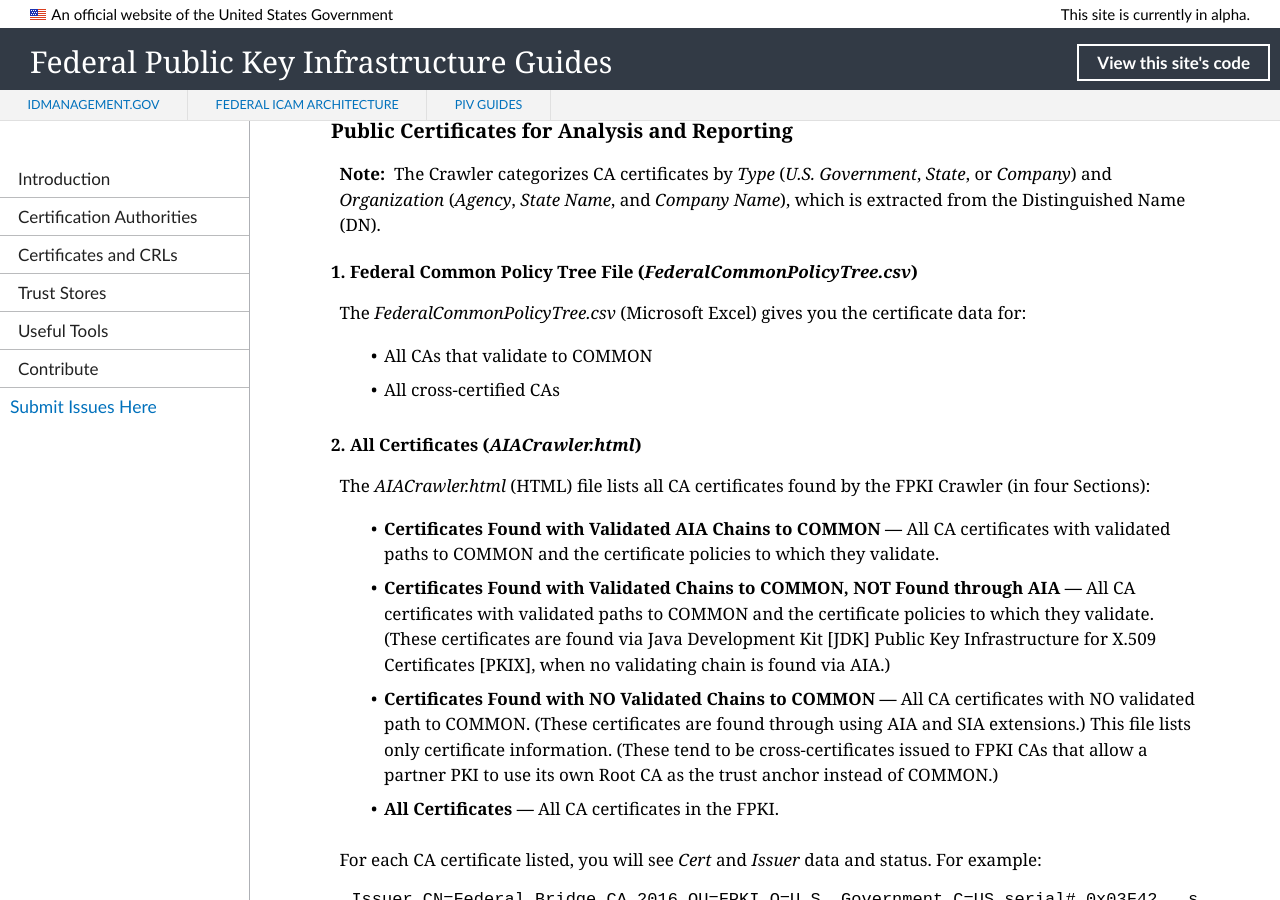
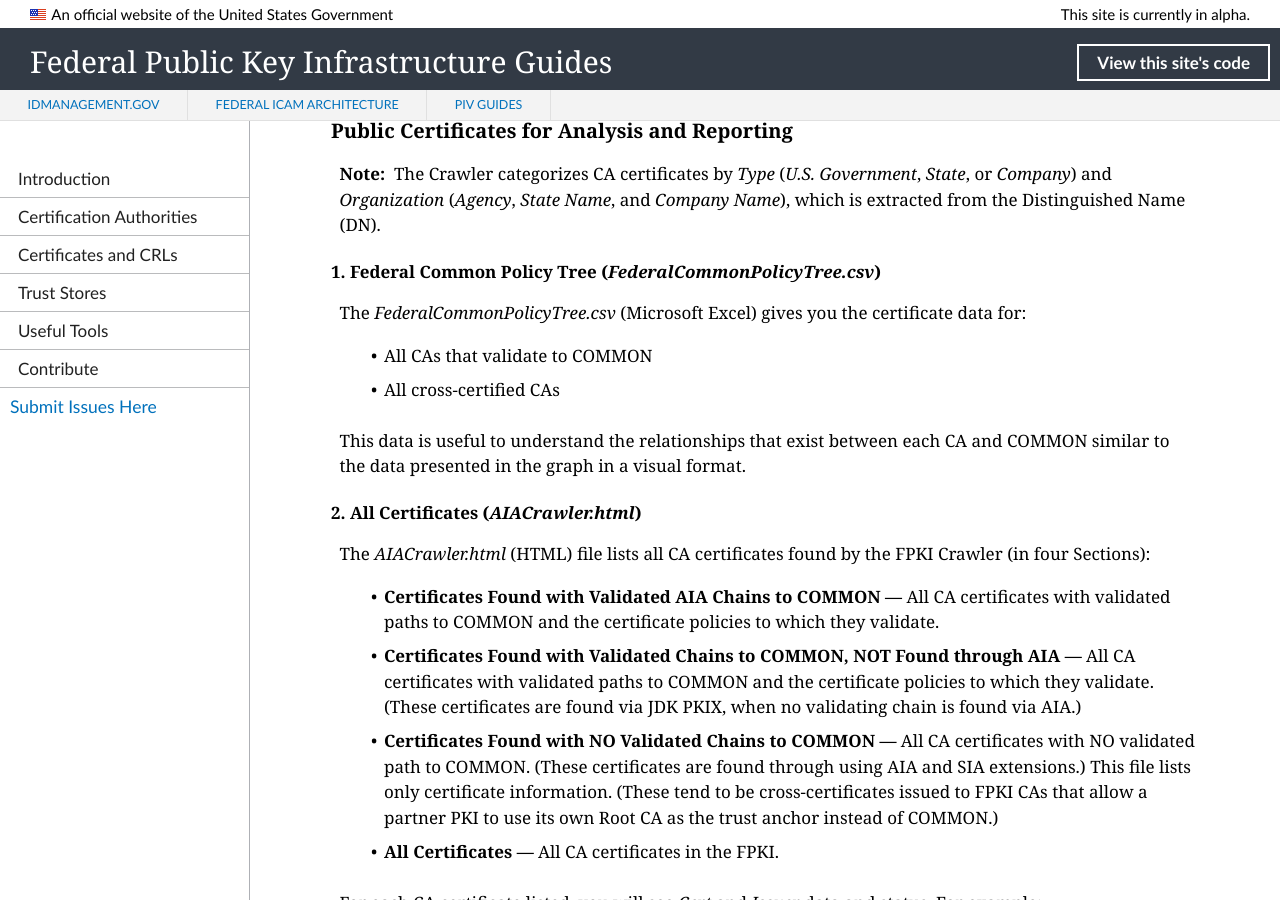
Before and after one commit to GSA/fpki-guides, a Jekyll site: the page built from pages/fpki_crawler_howto.md, in a window 1280 px wide and 900 px high, scrolled down 1117 px. Built offline with Jekyll 4.4.1, drawn with Linux system fonts in a browser that asks for light colours; nearby versions of some CDN libraries; some of the changed text lies outside the part shown.

Commit message:
Update fpki_crawler_howto.md

````diff
--- a/pages/fpki_crawler_howto.md
+++ b/pages/fpki_crawler_howto.md
@@ -4,7 +4,7 @@
 permalink: /fpkicrawler/
 ---
 
-As a federal agency or an entity supporting a federal agency, it might be useful to understand the relationships between the various certification authorities (CA) and how they relate to the federal agency security infrastucture.
+As a federal agency or an entity supporting a federal agency, it is helpful to understand the relationships between the various certification authorities (CA) and how they relate to the federal agency security infrastucture.
 
 The FPKI Crawler provides a view of these relationships of the CAs that are cross certified with the Federal Bridge Certification Authority (FBCA).
 
@@ -31,19 +31,21 @@
 
 **Note:**&nbsp;&nbsp;The Crawler categorizes CA certificates by _Type_ (_U.S. Government_, _State_, or _Company_) and _Organization_ (_Agency_, _State Name_, and _Company Name_), which is extracted from the Distinguished Name (DN).
 
-#### 1. Federal Common Policy Tree File (_FederalCommonPolicyTree.csv_)
+#### 1. Federal Common Policy Tree (_FederalCommonPolicyTree.csv_)
 
 The _FederalCommonPolicyTree.csv_ (Microsoft Excel) gives you the certificate data for:
 
 * All CAs that validate to COMMON
 * All cross-certified CAs
 
+This data is useful to understand the relationships that exist between each CA and COMMON similar to the data presented in the graph in a visual format.
+
 #### 2. All Certificates (_AIACrawler.html_)
 
 The _AIACrawler.html_ (HTML) file lists all CA certificates found by the FPKI Crawler (in four Sections):
 
 * **Certificates Found with Validated AIA Chains to COMMON &mdash;** All CA certificates with validated paths to COMMON and the certificate policies to which they validate.
-* **Certificates Found with Validated Chains to COMMON, NOT Found through AIA &mdash;** All CA certificates with validated paths to COMMON and the certificate policies to which they validate. (These certificates are found via Java Development Kit [JDK] Public Key Infrastructure for X.509 Certificates [PKIX], when no validating chain is found via AIA.)
+* **Certificates Found with Validated Chains to COMMON, NOT Found through AIA &mdash;** All CA certificates with validated paths to COMMON and the certificate policies to which they validate. (These certificates are found via JDK PKIX, when no validating chain is found via AIA.)
 * **Certificates Found with NO Validated Chains to COMMON &mdash;** All CA certificates with NO validated path to COMMON. (These certificates are found through using AIA and SIA extensions.) This file lists only certificate information. (These tend to be cross-certificates issued to FPKI CAs that allow a partner PKI to use its own Root CA as the trust anchor instead of COMMON.)
 * **All Certificates &mdash;** All CA certificates in the FPKI.
 
@@ -51,7 +53,6 @@
 
    ```
   Issuer CN=Federal Bridge CA 2016,OU=FPKI,O=U.S. Government,C=US serial# 0x03F42   status GOOD
-
    ```
 
 For detailed data about CA certificates or issuers, click any link in the _AIACrawler.html_ file.
````
